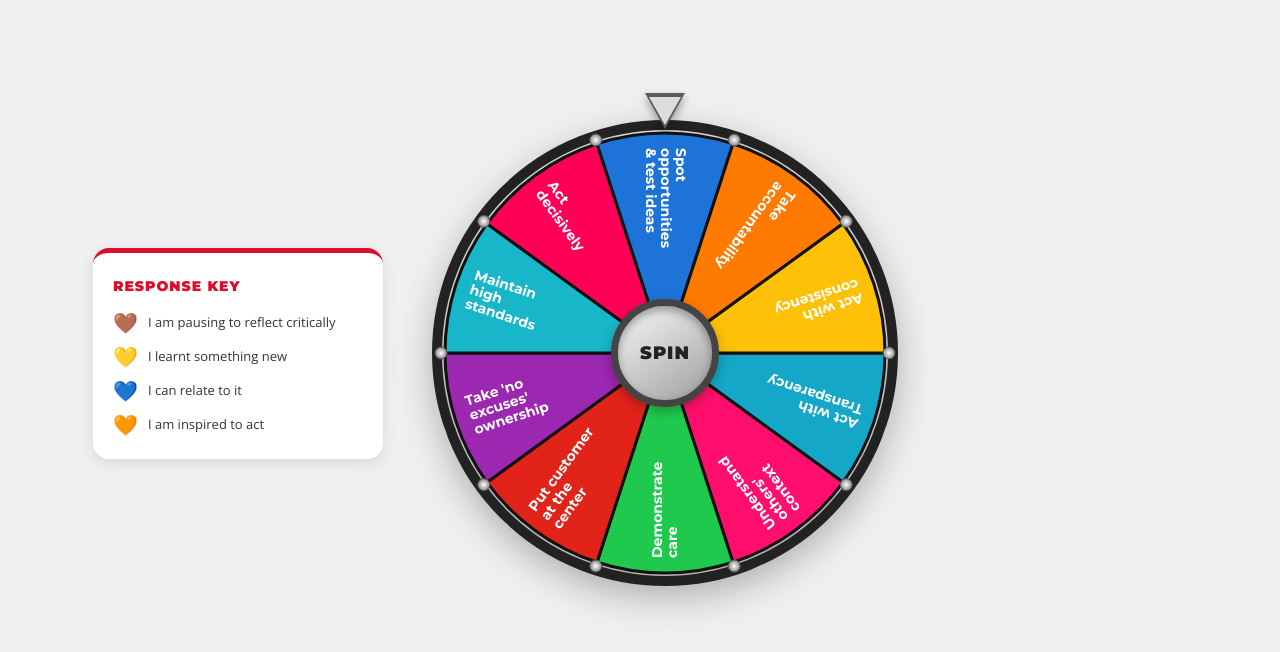
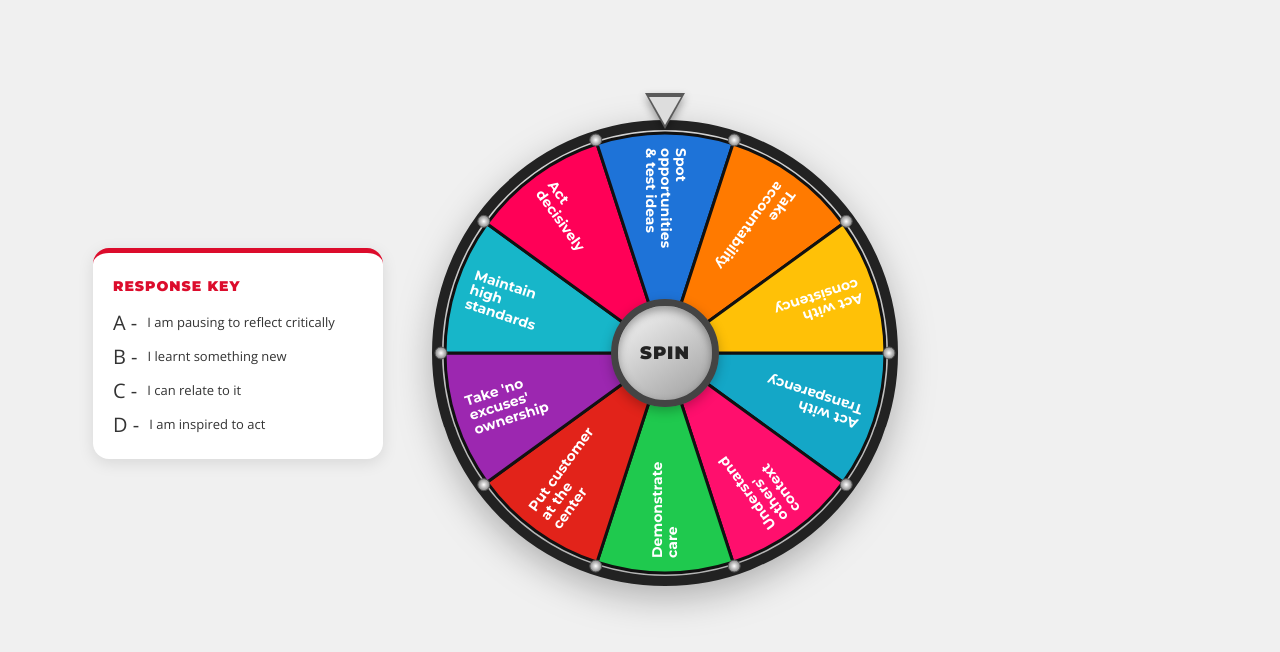
Before and after one commit to AshuSingh0077250832/Spin-Wheel, a plain HTML site: page index.html in a window 1280 px wide. Shown: the part 82-734 px from the top of the page. Drawn offline with nearby package versions, Linux system fonts and the light colour scheme.

Commit message:
Update response key emojis and labels

```diff
--- a/index.html
+++ b/index.html
@@ -187,10 +187,10 @@ svg#wheel {
     <div class="response-key">
       <h3>Response Key</h3>
       <ul>
-        <li><span class="emoji">🤎</span><span>I am pausing to reflect critically</span></li>
-        <li><span class="emoji">💛</span><span>I learnt something new</span></li>
-        <li><span class="emoji">💙</span><span>I can relate to it</span></li>
-        <li><span class="emoji">🧡</span><span>I am inspired to act</span></li>
+        <li><span class="emoji">A - </span><span>I am pausing to reflect critically</span></li>
+        <li><span class="emoji">B - </span><span>I learnt something new</span></li>
+        <li><span class="emoji">C - </span><span>I can relate to it</span></li>
+        <li><span class="emoji">D - </span><span>I am inspired to act</span></li>
       </ul>
     </div>
 
```
